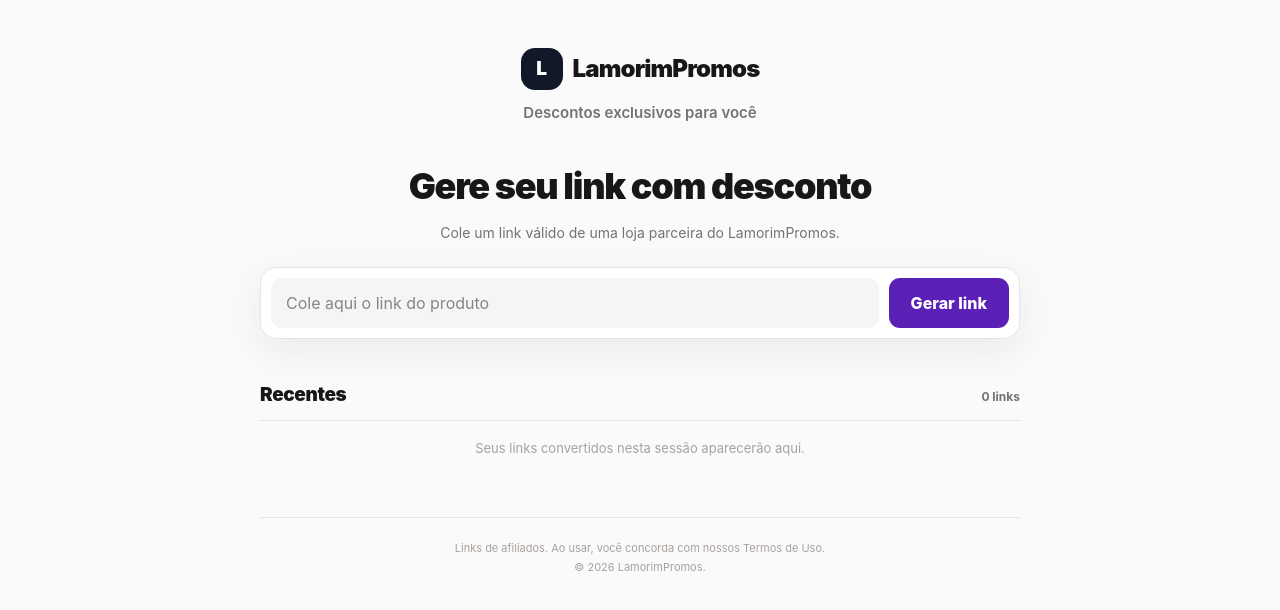
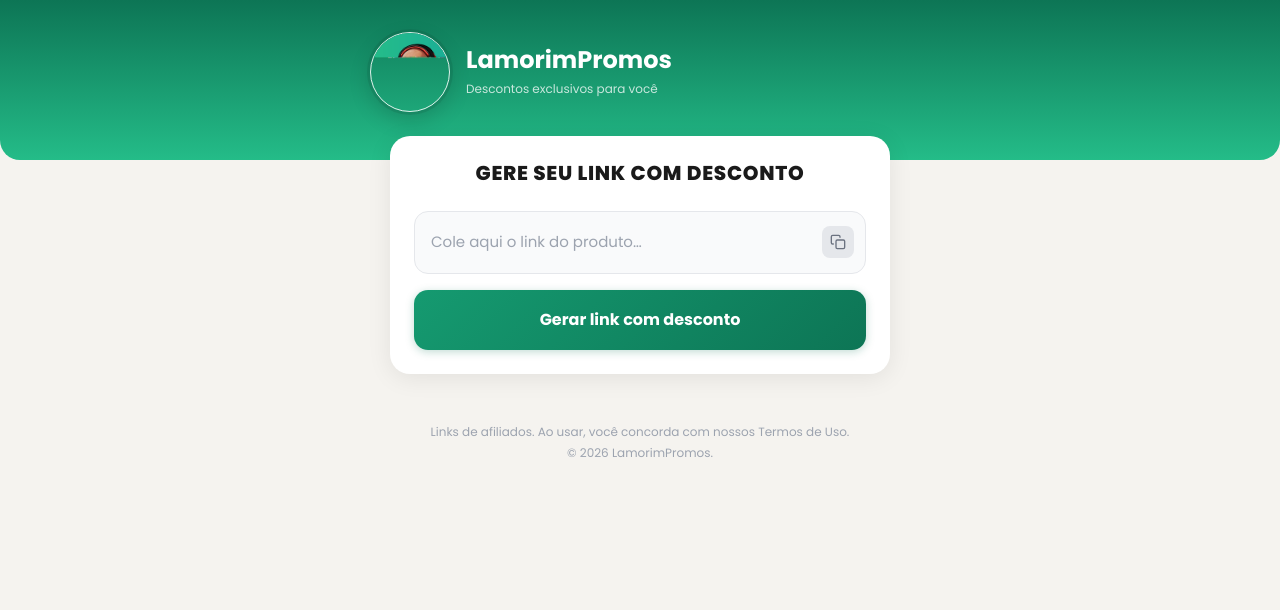
Before and after one commit to lamorimverso/lamorimpromos, a Next.js app: page / in a window 1280 px wide. Shown: the top 610 px of the page. Built offline with nearby package versions, Linux system fonts and the light colour scheme.

Commit message:
feat: align visual with reference and LamorimPromos identity

```diff
--- a/app/globals.css
+++ b/app/globals.css
@@ -2,88 +2,293 @@
 
 :root {
   color-scheme: light;
-  font-family: Inter, ui-sans-serif, system-ui, -apple-system, BlinkMacSystemFont, "Segoe UI", sans-serif;
-  --accent: #5b21b6;
-  --accent-hover: #4c1d95;
-  --text: #171717;
-  --muted: #737373;
-  --line: #e7e5e4;
+  font-family: Poppins, ui-sans-serif, system-ui, sans-serif;
+  --brand-green: #24bc88;
+  --brand-green-dark: #0d7555;
+  --brand-green-mid: #159a70;
+  --page: #f5f3ef;
   --surface: #ffffff;
-  --page: #fafafa;
+  --text: #1a1a1a;
+  --text-secondary: #6b7280;
+  --text-muted: #9ca3af;
+  --line: #e5e7eb;
 }
 
 * { box-sizing: border-box; }
 html { scroll-behavior: smooth; }
-body { margin: 0; background: var(--page); color: var(--text); text-rendering: optimizeLegibility; }
+body {
+  margin: 0;
+  min-width: 320px;
+  background: var(--page);
+  color: var(--text);
+  font-family: Poppins, ui-sans-serif, system-ui, sans-serif;
+  text-rendering: optimizeLegibility;
+}
 button, input { font: inherit; }
 button, a { -webkit-tap-highlight-color: transparent; }
 
-.site-page { min-height: 100vh; padding: 30px 18px 48px; }
-.site-shell { width: 100%; max-width: 1040px; margin: 0 auto; }
-.site-header { display: flex; flex-direction: column; align-items: center; text-align: center; padding: 18px 0 34px; }
-.brand-mark { display: inline-flex; align-items: center; gap: 10px; color: inherit; text-decoration: none; }
-.brand-symbol { display: grid; width: 42px; height: 42px; place-items: center; border-radius: 14px; background: #111827; color: white; font-size: 19px; font-weight: 900; }
-.brand-name { font-size: 24px; font-weight: 900; letter-spacing: -0.035em; }
-.site-tagline { margin: 12px 0 0; color: var(--muted); font-size: 15px; font-weight: 600; }
+.site-page { min-height: 100vh; width: 100%; background: var(--page); }
+.site-hero {
+  padding: 32px 20px 48px;
+  background: linear-gradient(180deg, var(--brand-green-dark) 0%, var(--brand-green) 100%);
+  border-radius: 0 0 20px 20px;
+}
+.site-hero-inner {
+  display: flex;
+  width: 100%;
+  max-width: 540px;
+  margin: 0 auto;
+  align-items: center;
+}
+.brand-mark {
+  display: flex;
+  min-width: 0;
+  align-items: center;
+  gap: 16px;
+  color: white;
+  text-decoration: none;
+}
+.brand-avatar {
+  width: 80px;
+  height: 80px;
+  flex: 0 0 80px;
+  border-radius: 999px;
+  border: 1.5px solid rgba(255, 255, 255, 0.86);
+  object-fit: cover;
+  box-shadow: 0 0 0 3px rgba(0, 0, 0, 0.08), 0 8px 22px rgba(0, 0, 0, 0.16);
+}
+.brand-copy { display: flex; min-width: 0; flex-direction: column; }
+.brand-name {
+  overflow: hidden;
+  color: white;
+  font-size: clamp(1.1rem, 4vw, 1.5rem);
+  font-weight: 700;
+  line-height: 1.2;
+  text-overflow: ellipsis;
+  white-space: nowrap;
+}
+.site-tagline {
+  margin-top: 5px;
+  overflow: hidden;
+  color: rgba(255, 255, 255, 0.76);
+  font-size: 12px;
+  font-weight: 400;
+  text-overflow: ellipsis;
+  white-space: nowrap;
+}
 
-.generator-section { max-width: 760px; margin: 0 auto; text-align: center; }
-.generator-section h1 { margin: 0; font-size: clamp(25px, 4vw, 36px); letter-spacing: -0.035em; font-weight: 900; }
-.generator-help { margin: 9px 0 24px; color: var(--muted); font-size: 14px; }
+.site-content {
+  width: 100%;
+  max-width: 540px;
+  margin: -24px auto 0;
+  padding: 0 20px 32px;
+}
+.generator-card {
+  padding: 24px;
+  background: var(--surface);
+  border-radius: 20px;
+  box-shadow: 0 4px 24px rgba(0, 0, 0, 0.08);
+}
+.generator-card h2 {
+  margin: 0 0 24px;
+  color: var(--text);
+  font-size: 20px;
+  font-weight: 800;
+  letter-spacing: 0.035em;
+  line-height: 1.35;
+  text-align: center;
+  text-transform: uppercase;
+}
 
-.link-form { display: grid; grid-template-columns: minmax(0, 1fr) auto; gap: 10px; padding: 10px; border: 1px solid var(--line); border-radius: 16px; background: var(--surface); box-shadow: 0 12px 40px rgba(15, 23, 42, 0.07); }
+.link-form { display: grid; gap: 16px; }
 .link-input-wrap { position: relative; min-width: 0; }
-.link-form input { width: 100%; height: 50px; border: 0; border-radius: 11px; background: #f5f5f5; padding: 0 120px 0 15px; color: #171717; outline: none; }
-.link-form input:focus { box-shadow: inset 0 0 0 2px rgba(91, 33, 182, 0.35); background: #fff; }
-.link-form > button, .result-link-row button { border: 0; border-radius: 11px; background: var(--accent); color: white; padding: 0 22px; font-weight: 800; cursor: pointer; }
-.link-form > button:hover, .result-link-row button:hover { background: var(--accent-hover); }
-.link-form > button:disabled { cursor: wait; opacity: 0.7; }
-.detected-store { position: absolute; right: 10px; top: 50%; transform: translateY(-50%); border-radius: 999px; background: #ede9fe; color: #5b21b6; padding: 6px 9px; font-size: 11px; font-weight: 800; }
+.link-form input {
+  width: 100%;
+  min-width: 0;
+  padding: 19px 48px 19px 16px;
+  border: 1.5px solid var(--line);
+  border-radius: 14px;
+  outline: none;
+  background: #f9fafb;
+  color: var(--text);
+  font-size: 15px;
+  transition: border-color .2s ease, box-shadow .2s ease, background-color .2s ease;
+}
+.link-form input:focus {
+  border-color: var(--brand-green-mid);
+  background: #fff;
+  box-shadow: 0 0 0 3px rgba(36, 188, 136, 0.15);
+}
+.link-form input::placeholder { color: #9ca3af; }
+.paste-button {
+  position: absolute;
+  top: 50%;
+  right: 12px;
+  display: grid;
+  width: 32px;
+  height: 32px;
+  place-items: center;
+  transform: translateY(-50%);
+  border: 0;
+  border-radius: 8px;
+  background: #e5e7eb;
+  color: #6b7280;
+  cursor: pointer;
+  transition: transform .2s ease, background-color .2s ease;
+}
+.paste-button:hover { background: #d1d5db; transform: translateY(-50%) scale(1.06); }
+.paste-button svg { stroke: currentColor; stroke-width: 2; stroke-linecap: round; stroke-linejoin: round; }
+.generate-button {
+  width: 100%;
+  padding: 18px 24px;
+  border: 0;
+  border-radius: 14px;
+  background: linear-gradient(135deg, var(--brand-green-mid) 0%, var(--brand-green-dark) 100%);
+  box-shadow: 0 2px 8px rgba(13, 117, 85, 0.25);
+  color: #fff;
+  font-size: 16px;
+  font-weight: 700;
+  cursor: pointer;
+  transition: transform .2s ease, opacity .2s ease;
+}
+.generate-button:active { transform: scale(.98); }
+.generate-button:disabled { cursor: wait; opacity: .62; }
+.generate-loading { display: inline-flex; align-items: center; gap: 8px; }
+.spinner {
+  width: 16px;
+  height: 16px;
+  border: 2px solid rgba(255,255,255,.35);
+  border-top-color: white;
+  border-radius: 999px;
+  animation: spin .8s linear infinite;
+}
 
-.result-card { margin-top: 14px; border-radius: 14px; padding: 15px 16px; text-align: left; border: 1px solid var(--line); background: #fff; }
-.result-card strong { display: block; font-size: 14px; }
-.result-card p { margin: 5px 0 0; color: #57534e; font-size: 13px; line-height: 1.55; }
-.result-loading { display: flex; align-items: center; gap: 10px; }
-.result-loading p { margin: 0; }
-.spinner { width: 18px; height: 18px; border: 2px solid #ddd6fe; border-top-color: #6d28d9; border-radius: 999px; animation: spin .8s linear infinite; }
-.result-success { border-color: #bbf7d0; background: #f0fdf4; }
-.result-attention { border-color: #fde68a; background: #fffbeb; }
-.result-error { border-color: #fecaca; background: #fef2f2; }
-.result-link-row { display: grid; grid-template-columns: minmax(0, 1fr) auto auto; gap: 8px; margin-top: 12px; }
-.result-link-row input { min-width: 0; height: 42px; border: 1px solid #d6d3d1; border-radius: 9px; padding: 0 11px; background: white; }
-.result-link-row button { height: 42px; padding: 0 15px; }
-.result-link-row a { display: inline-flex; height: 42px; align-items: center; justify-content: center; border: 1px solid #d6d3d1; border-radius: 9px; padding: 0 14px; color: #3f3f46; text-decoration: none; font-size: 13px; font-weight: 800; background: white; }
+.result-card {
+  margin-top: 20px;
+  padding: 16px;
+  border: 1px solid var(--line);
+  border-radius: 14px;
+  text-align: left;
+}
+.result-card p { margin: 0; font-size: 13px; line-height: 1.55; }
+.result-success {
+  padding: 20px;
+  border: 1.5px solid #6ee7b7;
+  background: linear-gradient(135deg, #ecfdf5 0%, #d1fae5 100%);
+}
+.result-success strong {
+  display: block;
+  margin-bottom: 14px;
+  color: var(--text);
+  font-size: 14px;
+  font-weight: 700;
+  text-align: center;
+}
+.result-product-button {
+  display: flex;
+  width: 100%;
+  align-items: center;
+  justify-content: center;
+  padding: 14px;
+  border-radius: 10px;
+  background: var(--brand-green-mid);
+  color: #fff;
+  font-size: 15px;
+  font-weight: 700;
+  text-decoration: none;
+}
+.result-secondary-actions { display: flex; gap: 4px; margin-top: 4px; }
+.result-secondary-actions button,
+.result-secondary-actions a {
+  flex: 1;
+  padding: 8px;
+  border: 0;
+  background: transparent;
+  color: var(--text-secondary);
+  font-size: 12px;
+  font-weight: 500;
+  text-align: center;
+  text-decoration: none;
+  cursor: pointer;
+}
+.result-attention { border-color: #fde68a; background: #fffbeb; color: #92400e; }
+.result-error { border-color: #fecaca; background: #fef2f2; color: #dc2626; }
 
-.recent-section { margin-top: 42px; text-align: left; }
-.recent-heading { display: flex; align-items: baseline; justify-content: space-between; gap: 16px; border-bottom: 1px solid var(--line); padding-bottom: 11px; }
-.recent-heading h2 { margin: 0; font-size: 19px; font-weight: 900; letter-spacing: -0.02em; }
-.recent-heading span { color: var(--muted); font-size: 12px; font-weight: 700; }
-.recent-empty { margin: 18px 0 0; color: #a8a29e; font-size: 13px; text-align: center; }
-.recent-list { display: grid; }
-.recent-item { display: flex; align-items: center; justify-content: space-between; gap: 18px; padding: 15px 2px; border-bottom: 1px solid #f0eeee; }
-.recent-copy { min-width: 0; display: grid; gap: 4px; }
-.recent-copy strong { font-size: 14px; }
-.recent-copy span { overflow: hidden; text-overflow: ellipsis; white-space: nowrap; max-width: 560px; color: var(--muted); font-size: 12px; }
-.recent-actions { display: flex; gap: 8px; flex-shrink: 0; }
-.recent-actions button, .recent-actions a { border: 1px solid #e7e5e4; border-radius: 9px; background: white; padding: 8px 11px; color: #44403c; font-size: 12px; font-weight: 800; text-decoration: none; cursor: pointer; }
-.recent-actions a { color: #5b21b6; }
+.recent-section { margin-top: 40px; text-align: left; }
+.recent-heading { display: flex; align-items: center; justify-content: space-between; margin-bottom: 16px; }
+.recent-heading h2 { margin: 0; color: var(--text); font-size: 16px; font-weight: 600; }
+.recent-heading span { color: var(--text-muted); font-size: 12px; }
+.recent-list { display: grid; gap: 12px; }
+.recent-item {
+  display: flex;
+  align-items: center;
+  gap: 12px;
+  padding: 12px;
+  border-radius: 14px;
+  background: #fff;
+  box-shadow: 0 4px 24px rgba(0, 0, 0, 0.08);
+}
+.recent-thumb {
+  display: grid;
+  width: 64px;
+  height: 64px;
+  flex: 0 0 64px;
+  place-items: center;
+  border-radius: 10px;
+  background: #f3f4f6;
+  font-size: 24px;
+}
+.recent-copy { min-width: 0; flex: 1; }
+.recent-copy strong {
+  display: block;
+  overflow: hidden;
+  color: var(--text);
+  font-size: 14px;
+  font-weight: 500;
+  text-overflow: ellipsis;
+  white-space: nowrap;
+}
+.recent-actions { display: flex; gap: 8px; margin-top: 8px; }
+.recent-actions a,
+.recent-actions button {
+  padding: 6px 14px;
+  border-radius: 8px;
+  font-size: 12px;
+  font-weight: 500;
+  text-decoration: none;
+  cursor: pointer;
+}
+.recent-actions a { border: 0; background: var(--brand-green-mid); color: white; }
+.recent-actions button { border: 1px solid #d1d5db; background: transparent; color: #374151; }
 
-.site-footer { margin: 58px auto 0; max-width: 760px; border-top: 1px solid var(--line); padding-top: 20px; text-align: center; color: #a8a29e; font-size: 11px; line-height: 1.6; }
+.site-footer {
+  margin: 48px auto 0;
+  padding-bottom: 8px;
+  color: var(--text-muted);
+  font-size: 12px;
+  line-height: 1.6;
+  text-align: center;
+}
 .site-footer p { margin: 2px 0; }
-.sr-only { position: absolute; width: 1px; height: 1px; padding: 0; margin: -1px; overflow: hidden; clip: rect(0, 0, 0, 0); white-space: nowrap; border: 0; }
+.sr-only {
+  position: absolute;
+  width: 1px;
+  height: 1px;
+  padding: 0;
+  margin: -1px;
+  overflow: hidden;
+  clip: rect(0, 0, 0, 0);
+  white-space: nowrap;
+  border: 0;
+}
 
 @keyframes spin { to { transform: rotate(360deg); } }
 
-@media (max-width: 640px) {
-  .site-page { padding: 18px 14px 34px; }
-  .site-header { padding-bottom: 28px; }
-  .brand-name { font-size: 22px; }
-  .link-form { grid-template-columns: 1fr; }
-  .link-form > button { height: 48px; }
-  .link-form input { padding-right: 96px; }
-  .result-link-row { grid-template-columns: 1fr 1fr; }
-  .result-link-row input { grid-column: 1 / -1; }
-  .recent-item { align-items: flex-start; flex-direction: column; gap: 10px; }
-  .recent-copy span { max-width: calc(100vw - 36px); }
-  .recent-actions { width: 100%; }
-  .recent-actions button, .recent-actions a { flex: 1; text-align: center; justify-content: center; }
+@media (max-width: 560px) {
+  .site-hero { padding: 28px 20px 44px; }
+  .brand-mark { gap: 13px; }
+  .brand-avatar { width: 72px; height: 72px; flex-basis: 72px; }
+  .site-content { padding-inline: 16px; }
+  .generator-card { padding: 20px; }
+  .generator-card h2 { font-size: 18px; }
 }
--- a/app/layout.tsx
+++ b/app/layout.tsx
@@ -4,11 +4,23 @@ import './globals.css';
 export const metadata: Metadata = {
   title: 'LamorimPromos | Gere seu link com desconto',
   description: 'Converta links de lojas parceiras em links de afiliado do LamorimPromos.',
+  icons: {
+    icon: '/lamorimpromos-avatar.png',
+    apple: '/lamorimpromos-avatar.png',
+  },
 };
 
 export default function RootLayout({ children }: Readonly<{ children: React.ReactNode }>) {
   return (
     <html lang="pt-BR">
+      <head>
+        <link rel="preconnect" href="https://fonts.googleapis.com" />
+        <link rel="preconnect" href="https://fonts.gstatic.com" crossOrigin="anonymous" />
+        <link
+          rel="stylesheet"
+          href="https://fonts.googleapis.com/css2?family=Poppins:wght@400;500;600;700;800&display=swap"
+        />
+      </head>
       <body>{children}</body>
     </html>
   );
--- a/app/page.tsx
+++ b/app/page.tsx
@@ -4,17 +4,15 @@ import { LinkGenerator } from '@/components/link-generator';
 export default function HomePage() {
   return (
     <main id="topo" className="site-page">
-      <div className="site-shell">
-        <header className="site-header">
+      <header className="site-hero">
+        <div className="site-hero-inner">
           <BrandMark />
-          <p className="site-tagline">Descontos exclusivos para você</p>
-        </header>
+        </div>
+      </header>
 
-        <section className="generator-section" aria-labelledby="generator-title">
-          <h1 id="generator-title">Gere seu link com desconto</h1>
-          <p className="generator-help">
-            Cole um link válido de uma loja parceira do LamorimPromos.
-          </p>
+      <div className="site-content">
+        <section className="generator-card" aria-labelledby="generator-title">
+          <h2 id="generator-title">Gere seu link com desconto</h2>
           <LinkGenerator />
         </section>
 
--- a/components/brand-mark.tsx
+++ b/components/brand-mark.tsx
@@ -1,8 +1,17 @@
 export function BrandMark() {
   return (
     <a href="#topo" className="brand-mark" aria-label="LamorimPromos — início">
-      <span className="brand-symbol" aria-hidden="true">L</span>
-      <span className="brand-name">LamorimPromos</span>
+      <img
+        src="/lamorimpromos-avatar.png"
+        alt="LamorimPromos"
+        width={80}
+        height={80}
+        className="brand-avatar"
+      />
+      <span className="brand-copy">
+        <span className="brand-name">LamorimPromos</span>
+        <span className="site-tagline">Descontos exclusivos para você</span>
+      </span>
     </a>
   );
 }
--- a/components/link-generator.tsx
+++ b/components/link-generator.tsx
@@ -29,6 +29,7 @@ export function LinkGenerator() {
   const [url, setUrl] = useState('');
   const [state, setState] = useState<State>({ status: 'idle' });
   const [recentLinks, setRecentLinks] = useState<RecentLink[]>([]);
+  const [copied, setCopied] = useState(false);
 
   const detected = useMemo(() => (url.trim() ? detectAffiliate(url) : null), [url]);
 
@@ -51,10 +52,8 @@ export function LinkGenerator() {
     }
   }
 
-  async function handleSubmit(event: FormEvent<HTMLFormElement>) {
-    event.preventDefault();
-
-    const validated = validateInputUrl(url);
+  async function convert(value: string) {
+    const validated = validateInputUrl(value);
     if (!validated.ok) {
       setState({ status: 'error', message: validated.message });
       return;
@@ -66,6 +65,7 @@ export function LinkGenerator() {
       return;
     }
 
+    setCopied(false);
     setState({ status: 'loading' });
 
     try {
@@ -110,10 +110,28 @@ export function LinkGenerator() {
     }
   }
 
+  async function handleSubmit(event: FormEvent<HTMLFormElement>) {
+    event.preventDefault();
+    await convert(url);
+  }
+
+  async function pasteFromClipboard() {
+    try {
+      const value = (await navigator.clipboard.readText()).trim();
+      if (!value) return;
+      setUrl(value);
+      setState({ status: 'idle' });
+    } catch {
+      document.getElementById('product-url')?.focus();
+    }
+  }
+
   async function copyResult() {
     if (state.status !== 'success') return;
     try {
       await navigator.clipboard.writeText(state.finalUrl);
+      setCopied(true);
+      window.setTimeout(() => setCopied(false), 1800);
     } catch {
       // Abrir o link continua disponível se clipboard estiver bloqueado.
     }
@@ -131,40 +149,49 @@ export function LinkGenerator() {
               setUrl(event.target.value);
               if (state.status !== 'idle') setState({ status: 'idle' });
             }}
-            placeholder="Cole aqui o link do produto"
+            placeholder="Cole aqui o link do produto…"
             inputMode="url"
-            autoComplete="url"
-            aria-describedby={detected ? 'detected-store' : undefined}
+            autoComplete="off"
+            autoCorrect="off"
+            autoCapitalize="off"
+            spellCheck={false}
           />
-          {detected ? <span id="detected-store" className="detected-store">{detected.name}</span> : null}
+          <button
+            className="paste-button"
+            type="button"
+            onClick={pasteFromClipboard}
+            title="Colar da área de transferência"
+            aria-label="Colar da área de transferência"
+          >
+            <svg width="16" height="16" viewBox="0 0 24 24" fill="none" aria-hidden="true">
+              <rect x="9" y="9" width="13" height="13" rx="2" />
+              <path d="M5 15H4a2 2 0 0 1-2-2V4a2 2 0 0 1 2-2h9a2 2 0 0 1 2 2v1" />
+            </svg>
+          </button>
         </div>
-        <button type="submit" disabled={state.status === 'loading'}>
-          {state.status === 'loading' ? 'Gerando...' : 'Gerar link'}
+
+        <button className="generate-button" type="submit" disabled={state.status === 'loading'}>
+          {state.status === 'loading' ? (
+            <span className="generate-loading"><span className="spinner" aria-hidden="true" /> Gerando…</span>
+          ) : 'Gerar link com desconto'}
         </button>
       </form>
 
-      {state.status === 'loading' ? (
-        <div className="result-card result-loading" role="status">
-          <span className="spinner" aria-hidden="true" />
-          <p>Convertendo seu link com segurança...</p>
-        </div>
-      ) : null}
-
       {state.status === 'error' || state.status === 'attention' ? (
         <div className={`result-card ${state.status === 'attention' ? 'result-attention' : 'result-error'}`} role="alert">
-          <strong>{state.status === 'attention' ? 'Este link requer atenção' : 'Não foi possível gerar o link'}</strong>
           <p>{state.message}</p>
         </div>
       ) : null}
 
       {state.status === 'success' ? (
         <div className="result-card result-success" aria-live="polite">
-          <strong>Link gerado com sucesso!</strong>
-          <p>{state.message}</p>
-          <div className="result-link-row">
-            <input readOnly value={state.finalUrl} aria-label="Link convertido" />
-            <button type="button" onClick={copyResult}>Copiar</button>
-            <a href={state.finalUrl} target="_blank" rel="noreferrer">Abrir link</a>
+          <strong>✅ Link com desconto gerado!</strong>
+          <a className="result-product-button" href={state.finalUrl} target="_blank" rel="noreferrer">
+            🛍️&nbsp;&nbsp;VER PRODUTO
+          </a>
+          <div className="result-secondary-actions">
+            <button type="button" onClick={copyResult}>{copied ? '✅ Copiado!' : '📋 Copiar link'}</button>
+            <a href={state.finalUrl} target="_blank" rel="noreferrer">↗ Abrir link</a>
           </div>
         </div>
       ) : null}
--- a/components/recent-links.tsx
+++ b/components/recent-links.tsx
@@ -29,15 +29,6 @@ function providerLabel(provider: string) {
   return labels[provider] || provider || 'Link convertido';
 }
 
-function displayUrl(value: string) {
-  try {
-    const url = new URL(value);
-    return `${url.hostname.replace(/^www\./, '')}${url.pathname === '/' ? '' : url.pathname}`;
-  } catch {
-    return value;
-  }
-}
-
 export function RecentLinks({ items }: Props) {
   async function copy(value: string) {
     try {
@@ -47,6 +38,8 @@ export function RecentLinks({ items }: Props) {
     }
   }
 
+  if (items.length === 0) return null;
+
   return (
     <section className="recent-section" aria-labelledby="recent-title">
       <div className="recent-heading">
@@ -54,24 +47,20 @@ export function RecentLinks({ items }: Props) {
         <span>{items.length} {items.length === 1 ? 'link' : 'links'}</span>
       </div>
 
-      {items.length === 0 ? (
-        <p className="recent-empty">Seus links convertidos nesta sessão aparecerão aqui.</p>
-      ) : (
       <div className="recent-list">
         {items.map((item) => (
           <article className="recent-item" key={`${item.finalUrl}-${item.timestamp}`}>
+            <div className="recent-thumb" aria-hidden="true">🛍️</div>
             <div className="recent-copy">
               <strong>{providerLabel(item.provider)}</strong>
-                <span title={item.finalUrl}>{displayUrl(item.finalUrl)}</span>
+              <div className="recent-actions">
+                <a href={item.finalUrl} target="_blank" rel="noreferrer">Ver produto</a>
+                <button type="button" onClick={() => copy(item.finalUrl)}>Copiar</button>
               </div>
-              <div className="recent-actions">
-                <button type="button" onClick={() => copy(item.finalUrl)}>Copiar</button>
-                <a href={item.finalUrl} target="_blank" rel="noreferrer">Ver produto</a>
             </div>
           </article>
         ))}
       </div>
-      )}
     </section>
   );
 }
```
Also changed, not shown: public/lamorimpromos-avatar.png (added), 1 other file (tests, documents, lock files or other folders). Lines whose indentation alone changed are shown as unchanged.
